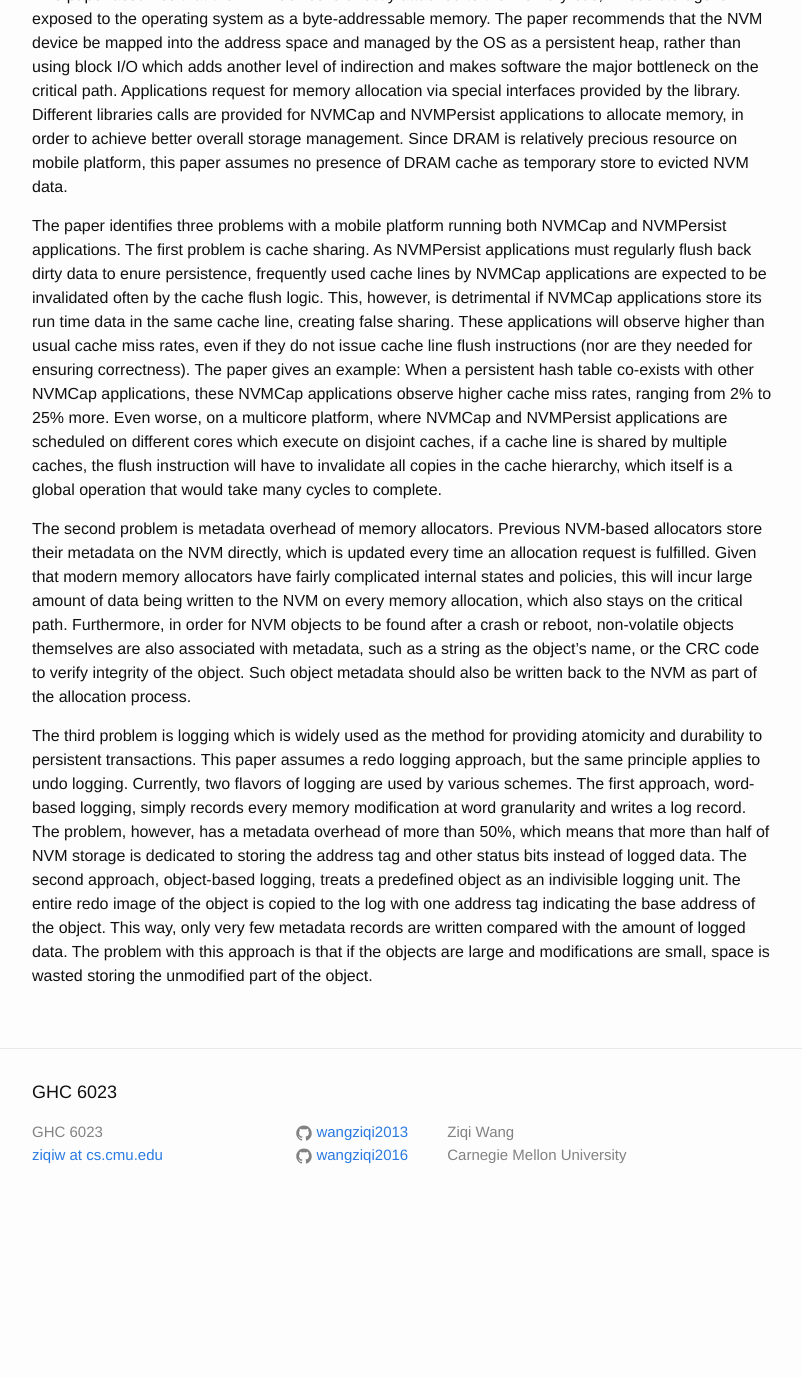
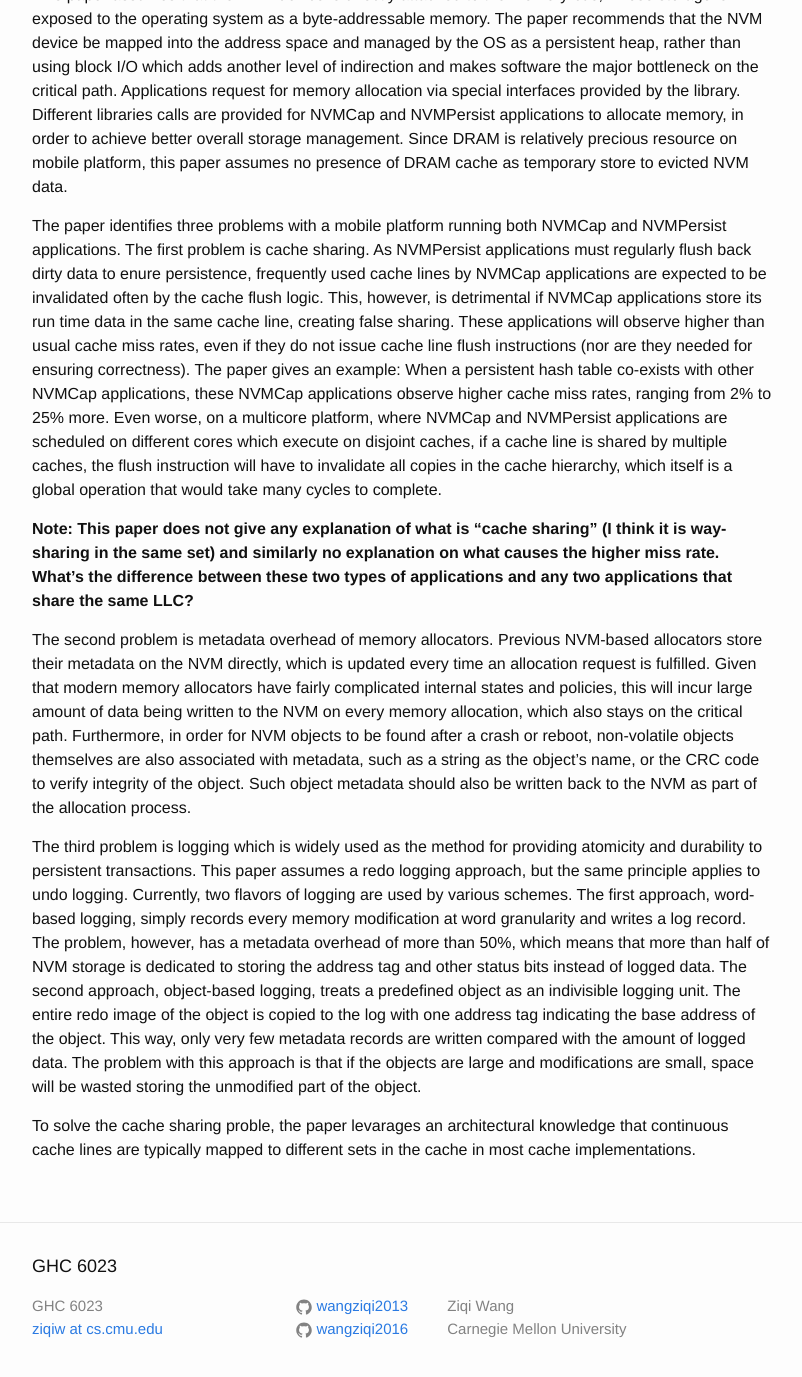
Before and after one commit to wangziqi2013/wangziqi2013.github.io, a Jekyll site: the page built from _posts/2019-09-02-Reducing-the-cost-of-persistence-for-nonvolatile-heaps-in-end-user-devices.markdown, in a window 1280 px wide and 1400 px high, scrolled down 764 px. Shown: the top 1377 px of the window, without its empty margins (238-1040 px from the left). Built offline with Jekyll 4.4.1, drawn with Linux system fonts in a browser that asks for light colours; before the commit the page ends 1990 px from its top, so only the background shows below that.

Commit message:
Adding note

```diff
--- a/_posts/2019-09-02-Reducing-the-cost-of-persistence-for-nonvolatile-heaps-in-end-user-devices.markdown
+++ b/_posts/2019-09-02-Reducing-the-cost-of-persistence-for-nonvolatile-heaps-in-end-user-devices.markdown
@@ -42,6 +42,10 @@ where NVMCap and NVMPersist applications are scheduled on different cores which
 is shared by multiple caches, the flush instruction will have to invalidate all copies in the cache hierarchy, which itself
 is a global operation that would take many cycles to complete.
 
+**Note: This paper does not give any explanation of what is "cache sharing" (I think it is way-sharing in the same set)
+and similarly no explanation on what causes the higher miss rate. What's the difference between these two types of
+applications and any two applications that share the same LLC?**
+
 The second problem is metadata overhead of memory allocators. Previous NVM-based allocators store their metadata on the
 NVM directly, which is updated every time an allocation request is fulfilled. Given that modern memory allocators have fairly
 complicated internal states and policies, this will incur large amount of data being written to the NVM on every memory
@@ -57,4 +61,7 @@ more than half of NVM storage is dedicated to storing the address tag and other
 approach, object-based logging, treats a predefined object as an indivisible logging unit. The entire redo image of the
 object is copied to the log with one address tag indicating the base address of the object. This way, only very few metadata
 records are written compared with the amount of logged data. The problem with this approach is that if the objects are
-large and modifications are small, space is wasted storing the unmodified part of the object.
+large and modifications are small, space will be wasted storing the unmodified part of the object.
+
+To solve the cache sharing proble, the paper levarages an architectural knowledge that continuous cache lines are typically
+mapped to different sets in the cache in most cache implementations.
```
